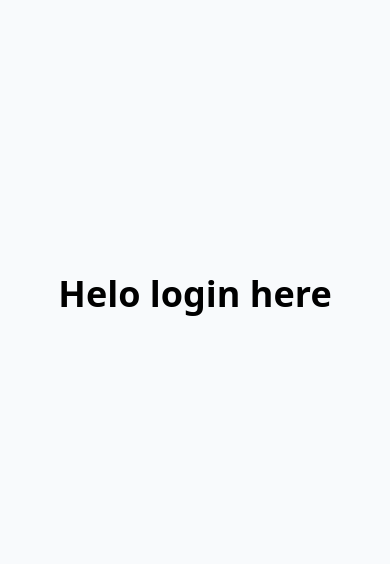
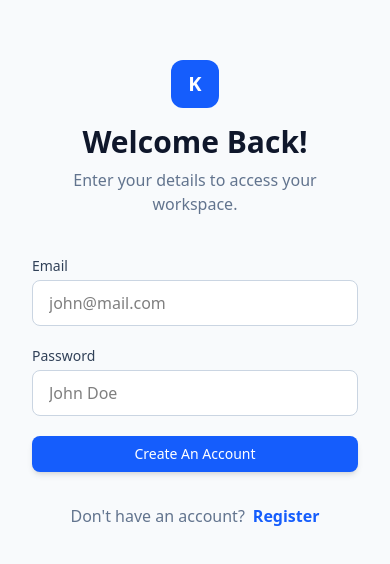
Before and after one commit to azkazhanif/Kamdos, a React (Vite) app: page /auth/login in a window 390 px wide. Shown: the part 128-692 px from the top of the page. Built offline with nearby package versions, Linux system fonts and the light colour scheme; no server answers.

Commit message:
add pages login and register

```diff
--- a/index.html
+++ b/index.html
@@ -1,10 +1,10 @@
-<!doctype html>
+<!DOCTYPE html>
 <html lang="en">
   <head>
     <meta charset="UTF-8" />
     <link rel="icon" type="image/svg+xml" href="/vite.svg" />
     <meta name="viewport" content="width=device-width, initial-scale=1.0" />
-    <title>kamdos-app</title>
+    <title>Kamdos - Your personal task manager</title>
   </head>
   <body>
     <div id="root"></div>
--- a/src/components/ui/Button.tsx
+++ b/src/components/ui/Button.tsx
@@ -5,6 +5,7 @@ interface ButtonProps {
   onClick?: () => void;
   children: React.ReactNode;
   type?: "button" | "submit" | "reset";
+  fullWidth?: boolean;
 }
 
 const Button: React.FC<ButtonProps> = ({
@@ -12,6 +13,7 @@ const Button: React.FC<ButtonProps> = ({
   onClick,
   children,
   type = "button",
+  fullWidth = false,
 }) => {
   const baseStyle =
     "px-6 py-2 rounded-lg text-sm font-medium shadow-md transition-transform active:scale-95";
@@ -25,7 +27,9 @@ const Button: React.FC<ButtonProps> = ({
     <button
       type={type}
       onClick={onClick}
-      className={`${baseStyle} ${variants[variant]}`}
+      className={`${baseStyle} ${variants[variant]} ${
+        fullWidth ? "w-full" : ""
+      }`}
     >
       {children}
     </button>
--- /dev/null
+++ b/src/components/ui/auth/AuthHeader.tsx
@@ -0,0 +1,20 @@
+import React from "react";
+
+interface AuthHeaderProps {
+  title: string;
+  description?: string;
+}
+
+const AuthHeader: React.FC<AuthHeaderProps> = ({ title, description }) => {
+  return (
+    <div className="text-center lg:text-left mb-10">
+      <div className="lg:hidden w-12 h-12 bg-blue-600 rounded-xl flex items-center justify-center text-white font-bold text-xl mx-auto mb-4">
+        K
+      </div>
+      <h2 className="text-3xl font-bold text-slate-900 mb-2">{title}</h2>
+      {description && <p className="text-slate-500">{description}</p>}
+    </div>
+  );
+};
+
+export default AuthHeader;
--- /dev/null
+++ b/src/components/ui/auth/AuthSwitchLink.tsx
@@ -0,0 +1,27 @@
+import { Link } from "react-router";
+
+interface AuthSwitchLinkProps {
+  text: string;
+  linkText: string;
+  to: string;
+}
+
+export default function AuthSwitchLink({
+  text,
+  linkText,
+  to,
+}: AuthSwitchLinkProps) {
+  return (
+    <div className="mt-8 text-center">
+      <p className="text-slate-500">
+        {text}
+        <Link
+          to={to}
+          className="ml-2 font-semibold text-blue-600 hover:text-blue-700 transition-colors"
+        >
+          {linkText}
+        </Link>
+      </p>
+    </div>
+  );
+}
--- /dev/null
+++ b/src/components/ui/forms/TextInput.tsx
@@ -0,0 +1,34 @@
+interface TextInputProps {
+  label: string;
+  placeholder?: string;
+  value: string;
+  onChange: (value: string) => void;
+  type?: string;
+  required?: boolean;
+}
+
+export default function TextInput({
+  label,
+  placeholder,
+  value,
+  onChange,
+  type = "text",
+  required = false,
+}: TextInputProps) {
+  return (
+    <div>
+      <label className="block text-sm font-medium text-slate-700 mb-1">
+        {label}
+      </label>
+
+      <input
+        type={type}
+        required={required}
+        className="w-full px-4 py-2.5 bg-white border border-slate-300 rounded-lg focus:ring-2 focus:ring-brand-500 focus:border-brand-500 outline-none transition-all"
+        placeholder={placeholder}
+        value={value}
+        onChange={(e) => onChange(e.target.value)}
+      />
+    </div>
+  );
+}
--- a/src/layouts/AuthLayout.tsx
+++ b/src/layouts/AuthLayout.tsx
@@ -6,9 +6,9 @@ const AuthLayout = () => {
       {/* Left Side - Visual */}
       <div className="hidden lg:flex lg:w-1/2 bg-brand-600 relative overflow-hidden items-center justify-center">
         <div className="absolute inset-0 bg-linear-to-br from-brand-600 to-brand-800"></div>
-        <div className="relative z-10 text-white p-12 max-w-lg">
-          <div className="w-16 h-16 bg-white/20 backdrop-blur-md rounded-2xl flex items-center justify-center mb-8 shadow-xl border border-white/10">
-            <span className="text-3xl font-bold">K</span>
+        <div className="relative z-10 text-gray-900 p-12 max-w-lg">
+          <div className="w-16 h-16 bg-blue-600 backdrop-blur-md rounded-2xl flex items-center justify-center mb-8 shadow-xl border border-white/10">
+            <span className="text-3xl font-bold text-white">K</span>
           </div>
           <h1 className="text-4xl font-bold mb-6">
             Manage projects with the power of AI.
--- a/src/pages/Home.tsx
+++ b/src/pages/Home.tsx
@@ -7,7 +7,7 @@ import TimelineView from "../components/fragments/TimelineView";
 const Home = () => {
   return (
     <div>
-      {viewMode === ViewMode.Board && (
+      {/* {viewMode === ViewMode.Board && (
         <BoardView tasks={tasks} onEditTask={openEditModal} />
       )}
       {viewMode === ViewMode.List && (
@@ -17,7 +17,8 @@ const Home = () => {
       )}
       {viewMode === ViewMode.Timeline && (
         <TimelineView tasks={tasks} onEditTask={openEditModal} />
-      )}
+      )} */}
+      text
     </div>
   );
 };
--- a/src/pages/auth/Login.tsx
+++ b/src/pages/auth/Login.tsx
@@ -1,8 +1,54 @@
+import { useState } from "react";
+import AuthHeader from "../../components/ui/auth/AuthHeader";
+import TextInput from "../../components/ui/forms/TextInput";
+import Button from "../../components/ui/Button";
+import AuthSwitchLink from "../../components/ui/auth/AuthSwitchLink";
+
 const Login = () => {
+  const [formData, setFormData] = useState({
+    email: "",
+    password: "",
+  });
+
+  const handleSubmit = () => {};
+
   return (
-    <>
-      <h1 className="font-bold text-4xl">Helo login here</h1>
-    </>
+    <div className="max-w-md w-full">
+      <AuthHeader
+        title="Welcome Back!"
+        description="Enter your details to access your workspace."
+      />
+
+      <form onSubmit={handleSubmit} className="space-y-5">
+        <TextInput
+          label="Email"
+          placeholder="john@mail.com"
+          type="email"
+          required
+          value={formData.email}
+          onChange={(v) => setFormData({ ...formData, email: v })}
+        />
+
+        <TextInput
+          label="Password"
+          placeholder="John Doe"
+          type="password"
+          required
+          value={formData.password}
+          onChange={(v) => setFormData({ ...formData, password: v })}
+        />
+
+        <Button type="submit" fullWidth>
+          Create An Account
+        </Button>
+      </form>
+
+      <AuthSwitchLink
+        text="Don't have an account?"
+        linkText="Register"
+        to="/auth/register"
+      />
+    </div>
   );
 };
 
--- a/src/pages/auth/Register.tsx
+++ b/src/pages/auth/Register.tsx
@@ -1,7 +1,64 @@
-import React from "react";
+import { useState } from "react";
+import Button from "../../components/ui/Button";
+import TextInput from "../../components/ui/forms/TextInput";
+import AuthSwitchLink from "../../components/ui/auth/AuthSwitchLink";
+import AuthHeader from "../../components/ui/auth/AuthHeader";
 
 const Register = () => {
-  return <div></div>;
+  const [formData, setFormData] = useState({
+    name: "",
+    email: "",
+    password: "",
+  });
+
+  const handleSubmit = () => {};
+
+  return (
+    <div className="max-w-md w-full">
+      <AuthHeader
+        title="Create an account"
+        description="Start your 30-day free trial today."
+      />
+
+      <form onSubmit={handleSubmit} className="space-y-5">
+        <TextInput
+          label="Full Name"
+          placeholder="John Doe"
+          required
+          value={formData.name}
+          onChange={(v) => setFormData({ ...formData, name: v })}
+        />
+
+        <TextInput
+          label="Email"
+          placeholder="john@mail.com"
+          type="email"
+          required
+          value={formData.email}
+          onChange={(v) => setFormData({ ...formData, email: v })}
+        />
+
+        <TextInput
+          label="Password"
+          placeholder="John Doe"
+          type="password"
+          required
+          value={formData.password}
+          onChange={(v) => setFormData({ ...formData, password: v })}
+        />
+
+        <Button type="submit" fullWidth>
+          Create An Account
+        </Button>
+      </form>
+
+      <AuthSwitchLink
+        text="Already have an account?"
+        linkText="Log in"
+        to="/auth/login"
+      />
+    </div>
+  );
 };
 
 export default Register;
```
